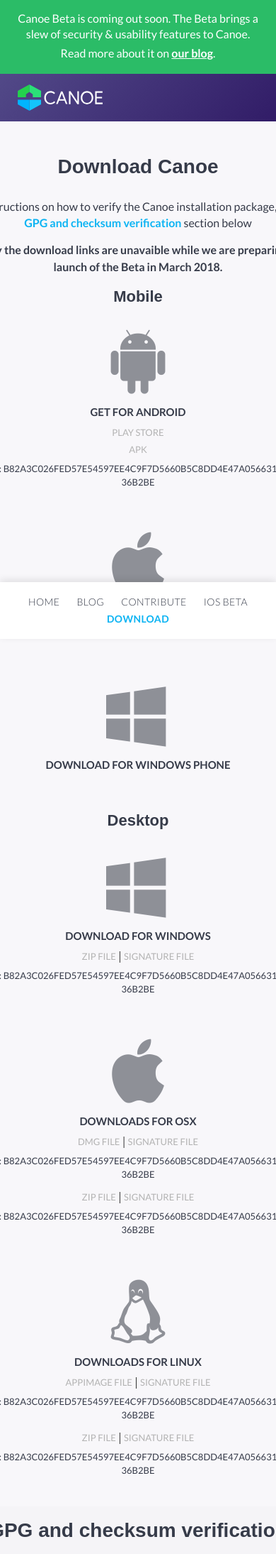
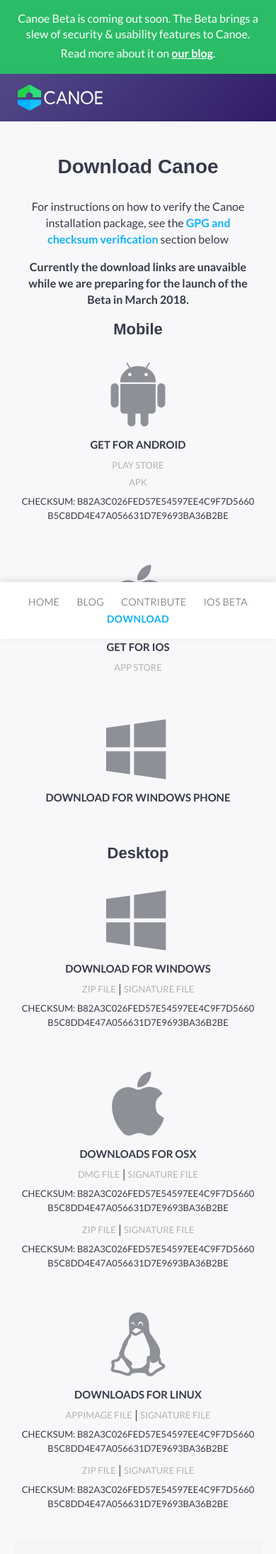
Before and after one commit to getcanoe/website, a Jekyll site: the page built from download/index.html, in a window 390 px wide. Shown: the top 2189 px of the page at 71% size. Built offline with Jekyll 4.4.1, drawn with Linux system fonts in a browser that asks for light colours; some web fonts are replaced; some of the changed text lies outside the part shown.

Commit message:
Fix Downloads page on mobile

```diff
--- a/_sass/page/_downloads.scss
+++ b/_sass/page/_downloads.scss
@@ -1,5 +1,6 @@
 .downloads {
   margin: 50px 20px 0;
+  width: 100%;
   @media #{$desktop} {
     margin: 80px auto 0;
   }
@@ -11,7 +12,9 @@
 			padding: 0 0 40px;
 		}
   }
-
+  &__content {
+    padding: 0 20px;
+  }
   &__intro {
     text-align: center;
     line-height: 1.45;
```
